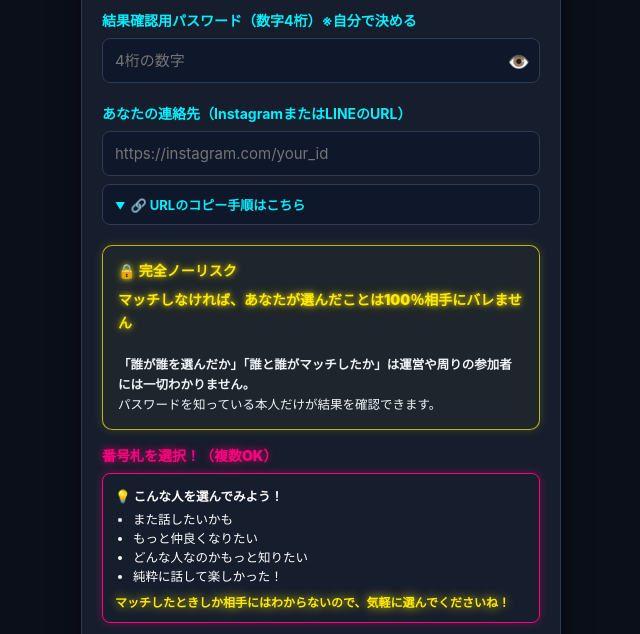
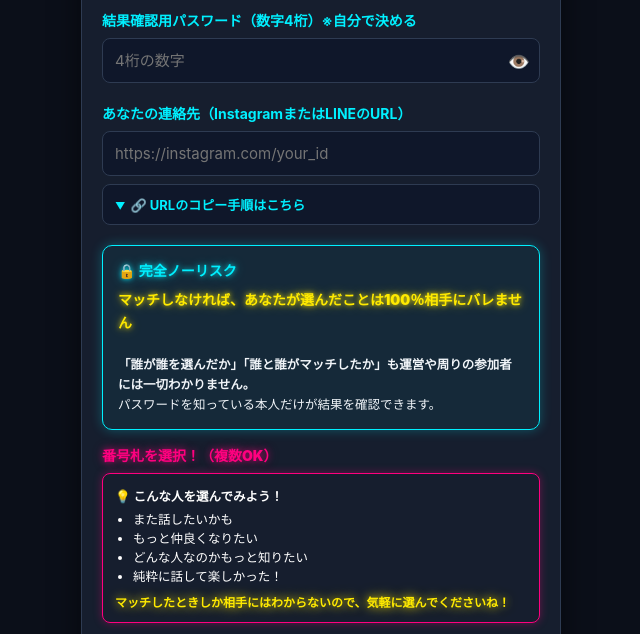
Before and after one commit to T-POP-U/tpop-vote, a Flask app: page / in a window 1280 px wide. Shown: the part 283-917 px from the top of the page, without its empty margins (319-959 px from the left). Run offline with Flask 3, Linux system fonts and the light colour scheme; some libraries are stand-ins or nearby versions.

Commit message:
Update index.html

```diff
--- a/templates/index.html
+++ b/templates/index.html
@@ -977,13 +977,13 @@
 
     /* ===== マッチのみ・異性のみ選択 ===== */
     .risk-free-box {
-      background: rgba(255,234,0,.035) !important;
-      border-color: rgba(255,234,0,.72) !important;
-      box-shadow: 0 0 10px rgba(255,234,0,.18) !important;
+      background: rgba(0,240,255,.05) !important;
+      border-color: var(--neon-blue) !important;
+      box-shadow: 0 0 12px rgba(0,240,255,.28) !important;
     }
     .risk-free-title {
-      color: #ffea00 !important;
-      text-shadow: 0 0 5px rgba(255,234,0,.85), 0 0 12px rgba(255,234,0,.4) !important;
+      color: var(--neon-blue) !important;
+      text-shadow: 0 0 5px rgba(0,240,255,.85), 0 0 12px rgba(0,240,255,.4) !important;
     }
     .risk-free-highlight {
       color: #ffea00;
@@ -1056,7 +1056,7 @@
           <div class="privacy-text">
             <div class="risk-free-highlight">マッチしなければ、あなたが選んだことは100％相手にバレません</div>
             <br>
-            <strong>「誰が誰を選んだか」「誰と誰がマッチしたか」は運営や周りの参加者には一切わかりません。</strong><br>
+            <strong>「誰が誰を選んだか」「誰と誰がマッチしたか」も運営や周りの参加者には一切わかりません。</strong><br>
             パスワードを知っている本人だけが結果を確認できます。
           </div>
         </div>
```
